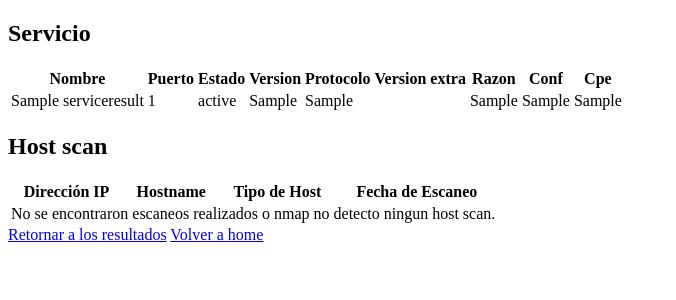
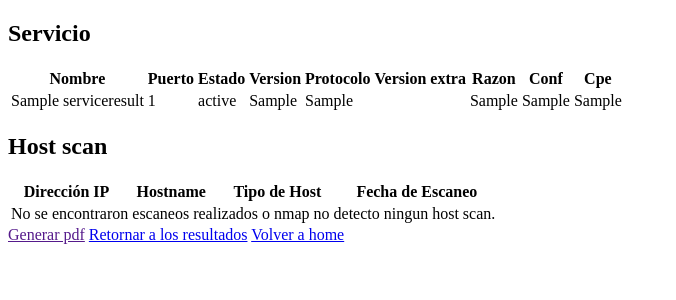
Before and after one commit to clon54programer/PA-de-desarrollo-de-software, a Django app: page /service_result?service_id=1 in a window 1280 px wide. Shown: the top 300 px of the page, without its empty margins (0-676 px from the left). Run offline with Django 5.2, Linux system fonts and the light colour scheme; a user stored in the database is signed in; tables that the repository leaves empty hold one stand-in row (values such as "Sample post").

Commit message:
Agregue un apartado para generar pdfs.

```diff
--- a/src/polls/templates/polls/scan_service_result.html
+++ b/src/polls/templates/polls/scan_service_result.html
@@ -78,7 +78,7 @@
     {% endif %}
 
 
-
+    <a href="">Generar pdf</a>
 
     <a href="{% url 'result' %}">Retornar a los resultados</a>
     <a href="{% url 'index' %}">Volver a home</a>
```
Also changed, not shown: src/polls/pdf_generate.py (added).
